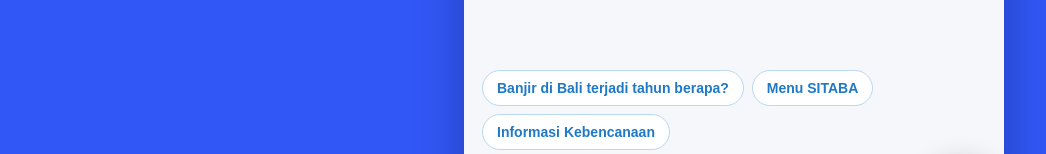
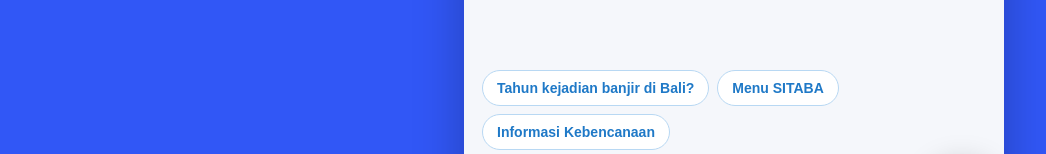
Before and after one commit to astutiki/sitaba-ai-v2, a plain HTML site: page frontend/index.html in a window 1280 px wide. Both pictures are taken after a click on the element 1196 px from the left and 728 px from the top of the page. Shown: the part 536-690 px from the top of the page, without its empty margins (234-1280 px from the left). Drawn offline with Linux system fonts and the light colour scheme.

Commit message:
Update index.html

```diff
--- a/frontend/index.html
+++ b/frontend/index.html
@@ -56,8 +56,8 @@
         </div>
 
         <div class="suggested-questions">
-            <button type="button" data-question="Sebutkan data kejadian banjir di Bali terjadi.">
-                Banjir di Bali terjadi tahun berapa?
+            <button type="button" data-question="Sebutkan tahun kejadian banjir di Bali.">
+                Tahun kejadian banjir di Bali?
             </button>
 
             <button type="button" data-question="Sebutkan menu utama yang ada di SITABA dalam bentuk bullet list.">
```
